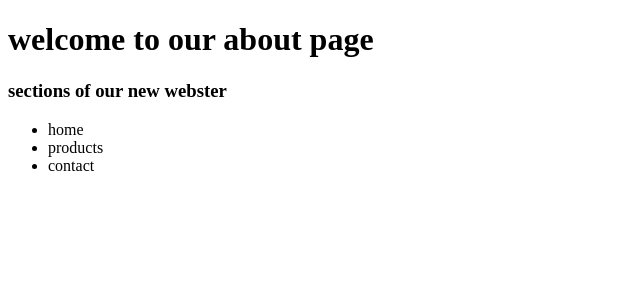
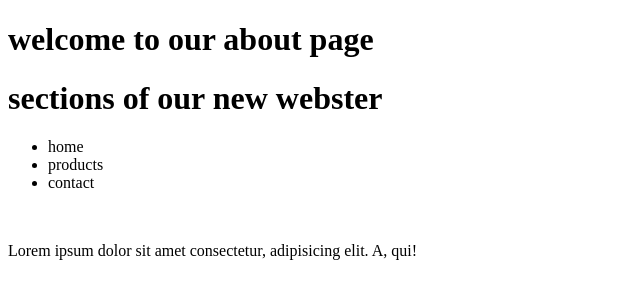
Before and after one commit to vlahovujovic/git-vezba4, a plain HTML site: page about.html in a window 1280 px wide. Shown: the whole page, without its empty margins (0-640 px from the left). Drawn offline with Linux system fonts and the light colour scheme.

Commit message:
Test-123- fixed about page

```diff
--- a/about.html
+++ b/about.html
@@ -9,13 +9,17 @@
 <body>
     <h1>welcome to our about page</h1>
 
-    <h3>
+    <h1>
         sections of our new webster
-    </h3>
+    </h1>
     <ul>
         <li>home</li>
         <li>products</li>
         <li>contact</li>
     </ul>
+    <br>
+    <p>
+        Lorem ipsum dolor sit amet consectetur, adipisicing elit. A, qui!
+    </p>
 </body>
 </html>
```
